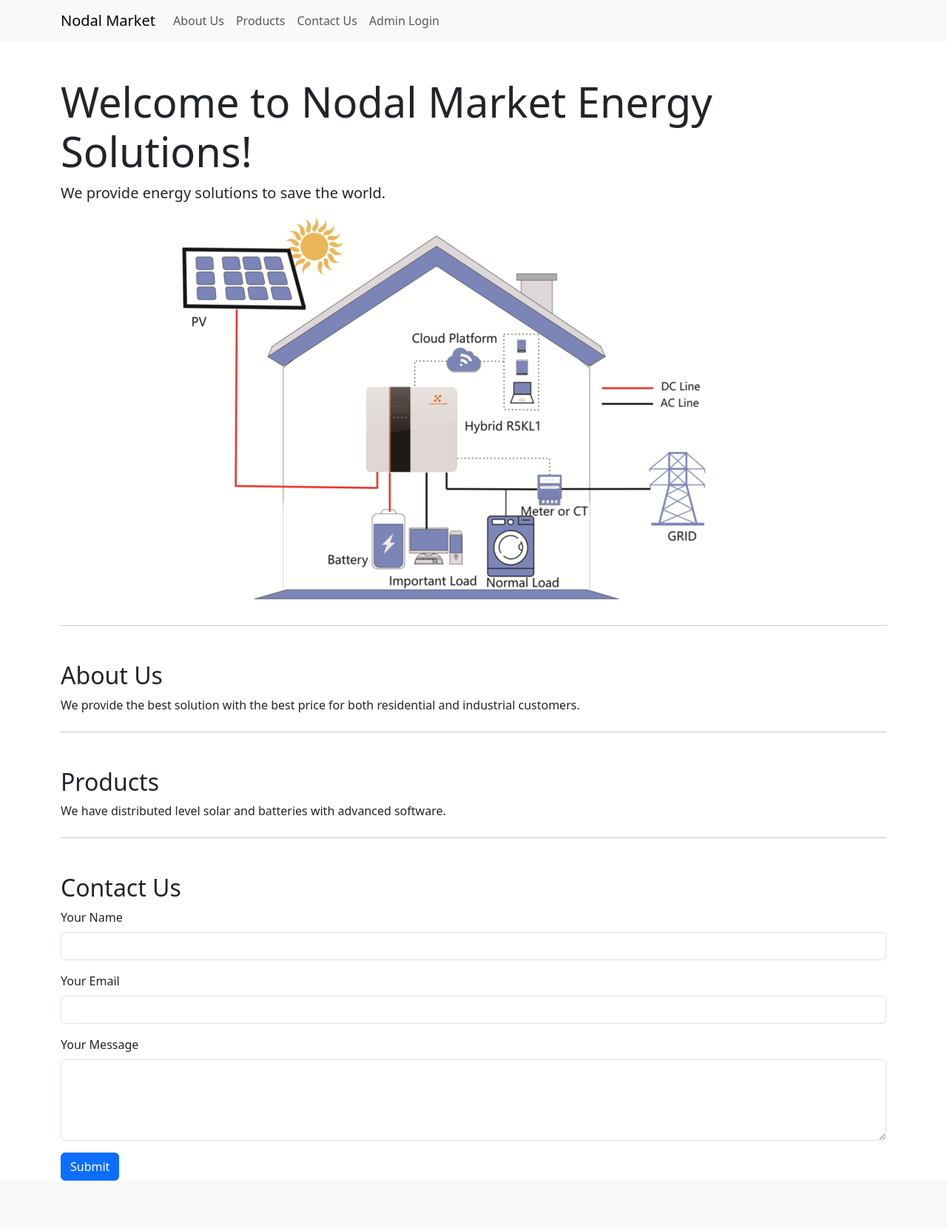
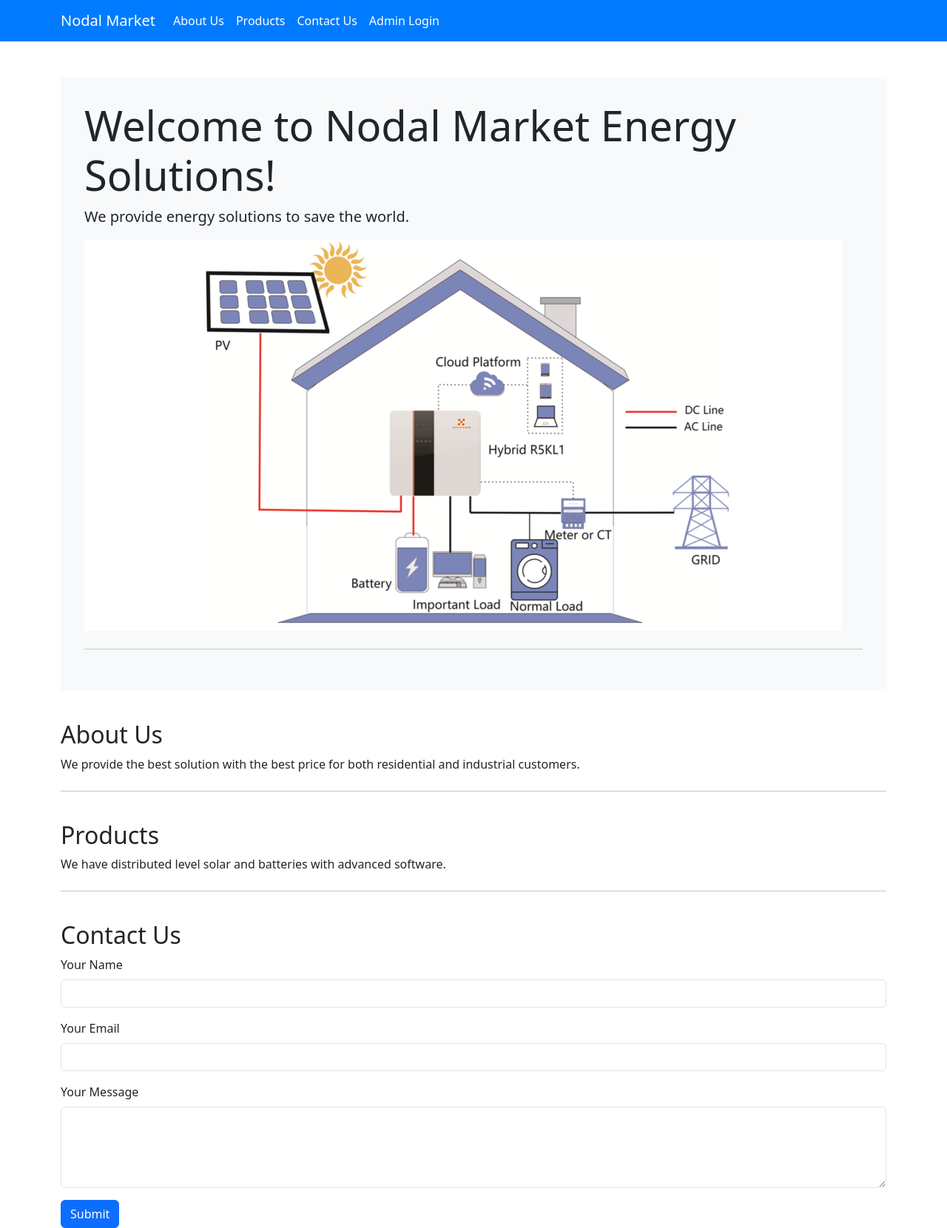
Before and after one commit to AustinTX360/1, a Flask app: page / in a window 1280 px wide. Shown: the whole page at 74% size. Before the commit the page ends 1596 px from the top, so only its background shows below. Run offline with Flask 3, Linux system fonts and the light colour scheme.

Commit message:
Update index.html

```diff
--- a/templates/index.html
+++ b/templates/index.html
@@ -6,16 +6,47 @@
     <link rel="stylesheet" href="https://cdn.jsdelivr.net/npm/bootstrap@5.3.0/dist/css/bootstrap.min.css">
     <link rel="icon" href="{{ url_for('static', filename='ico.PNG') }}" type="image/x-icon">
     <title>Nodal Market</title>
+    <style>
+        body {
+            padding-top: 56px;
+        }
+
+        .navbar {
+            background-color: #007bff;
+        }
+
+        .navbar-brand, .navbar-nav .nav-link {
+            color: #ffffff !important;
+        }
+
+        .jumbotron {
+            background-color: #f8f9fa;
+            padding: 2rem;
+        }
+
+        .jumbotron img {
+            max-width: 100%;
+            height: auto;
+        }
+
+        .section-heading {
+            margin-top: 40px;
+        }
+
+        .card {
+            margin-top: 20px;
+        }
+    </style>
 </head>
 <body>
-    <nav class="navbar navbar-expand-lg navbar-light bg-light">
+    <nav class="navbar navbar-expand-lg navbar-light fixed-top">
         <div class="container">
             <a class="navbar-brand" href="#">Nodal Market</a>
             <button class="navbar-toggler" type="button" data-bs-toggle="collapse" data-bs-target="#navbarNav" aria-controls="navbarNav" aria-expanded="false" aria-label="Toggle navigation">
                 <span class="navbar-toggler-icon"></span>
             </button>
             <div class="collapse navbar-collapse" id="navbarNav">
-                <ul class="navbar-nav">
+                <ul class="navbar-nav ml-auto">
                     <li class="nav-item">
                         <a class="nav-link" href="#about">About Us</a>
                     </li>
@@ -34,28 +65,28 @@
     </nav>
 
     <div class="container mt-5">
-        <h1 class="display-4">Welcome to Nodal Market Energy Solutions!</h1>
-        <p class="lead">We provide energy solutions to save the world.</p>
-        <img src="{{ url_for('static', filename='your_image.jpg') }}" class="img-fluid" alt="Your Image">
-        <hr class="my-4">
+        <div class="jumbotron">
+            <h1 class="display-4">Welcome to Nodal Market Energy Solutions!</h1>
+            <p class="lead">We provide energy solutions to save the world.</p>
+            <img src="{{ url_for('static', filename='your_image.jpg') }}" class="img-fluid" alt="Your Image">
+            <hr class="my-4">
+        </div>
 
-        <!-- Home Content -->
-
-        <div id="about" class="mt-5">
+        <div id="about" class="section-heading">
             <h2>About Us</h2>
             <p>We provide the best solution with the best price for both residential and industrial customers.</p>
         </div>
 
         <hr class="my-4">
 
-        <div id="products" class="mt-5">
+        <div id="products" class="section-heading">
             <h2>Products</h2>
             <p>We have distributed level solar and batteries with advanced software.</p>
         </div>
 
         <hr class="my-4">
 
-        <div id="contact" class="mt-5">
+        <div id="contact" class="section-heading">
             <h2>Contact Us</h2>
             <form action="{{ url_for('submit_form') }}" method="post">
                 <div class="mb-3">
```
